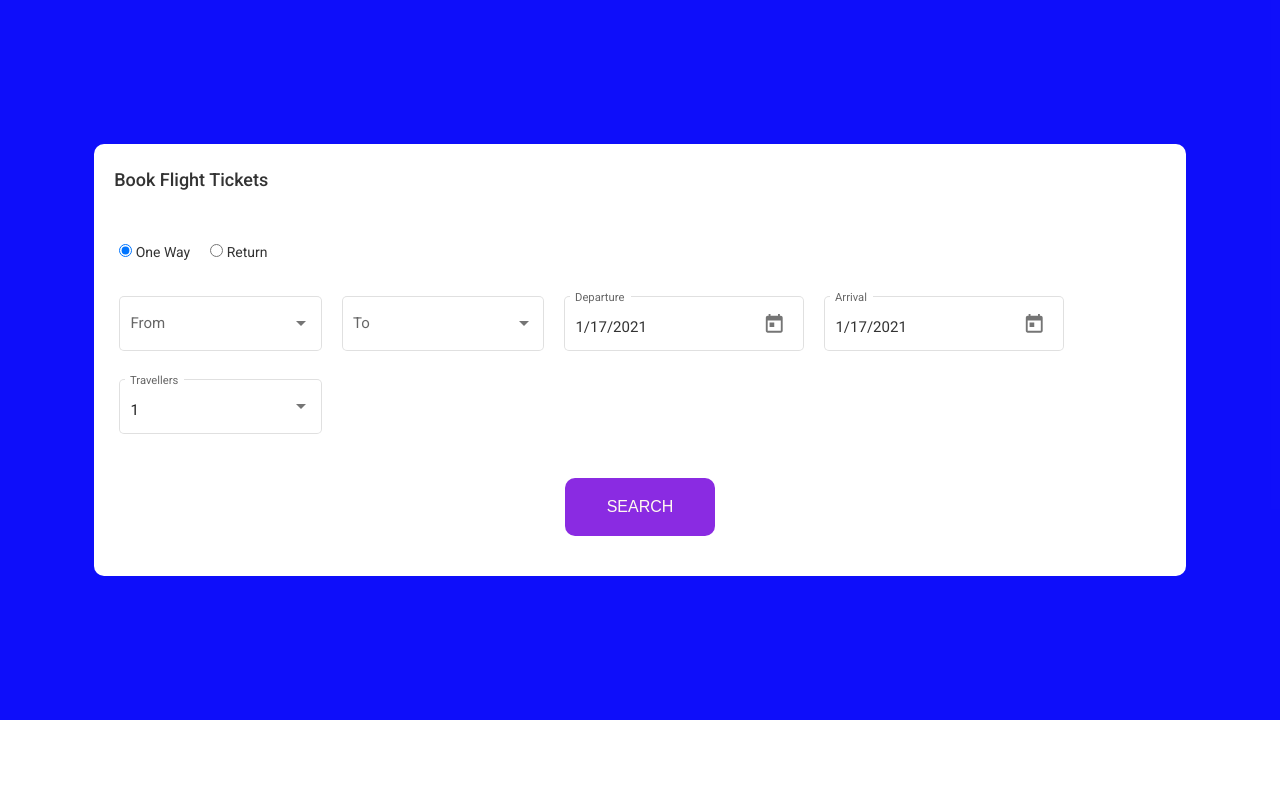
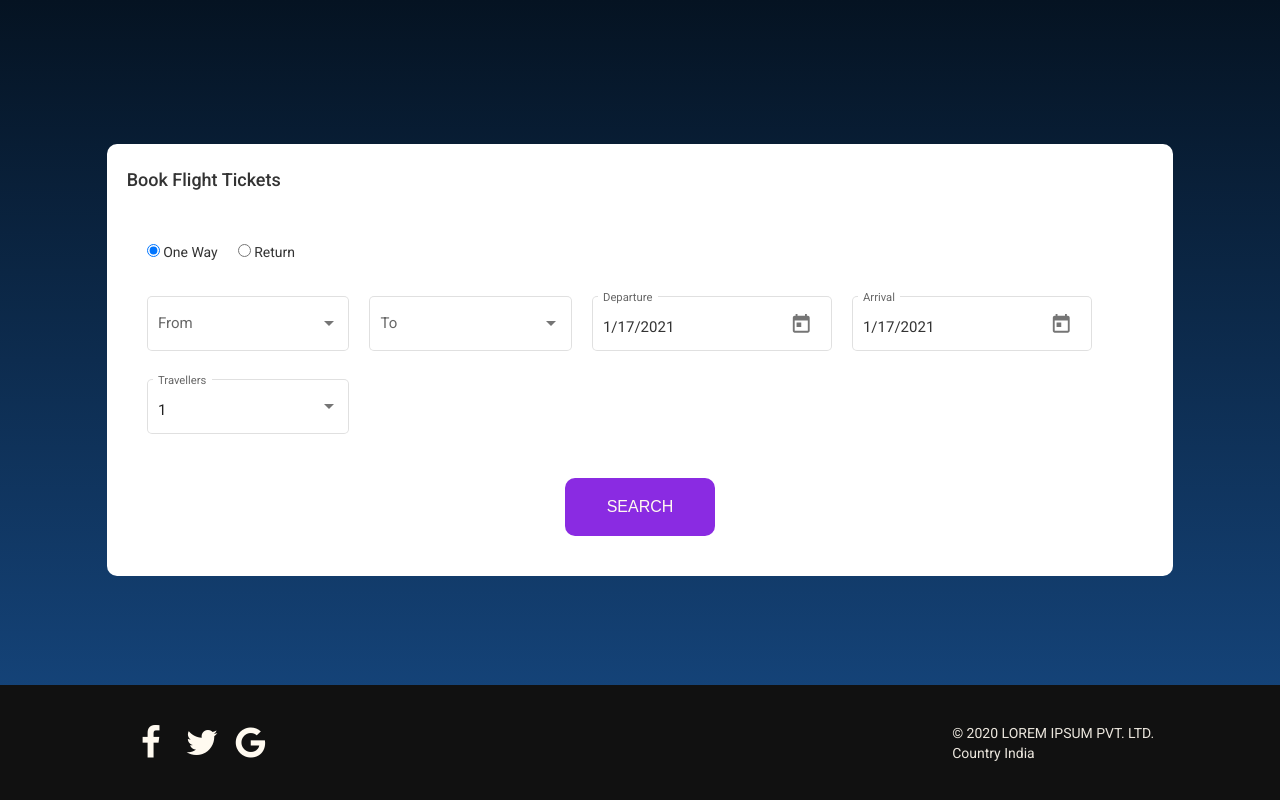
Before and after one commit to anurag4998/Airline, an Angular app: page / in a window 1280 px wide. Built offline with nearby package versions, Linux system fonts and the light colour scheme.

Commit message:
update search flight component add redirect on search and integrate with service

```diff
--- a/src/app/components/search/search.component.css
+++ b/src/app/components/search/search.component.css
@@ -2,11 +2,15 @@
 {
     height: 90vh;
     display: flex;
-    background-color: rgba(6, 6, 250, 0.966);
+    background-image: linear-gradient(to bottom,#051322,#15457c);
      justify-content: center;
     align-items: center;
 }
-
+.row
+{
+    margin-right: 0 !important;
+    margin-left: 0 !important;
+}
 .wrapper
 {
     min-height: 60%;
--- a/src/app/components/search/search.component.html
+++ b/src/app/components/search/search.component.html
@@ -1,6 +1,7 @@
 <div class="header row">
     <div class="wrapper col-10 ">
       <form class="form" #flightsearchform = "ngForm" (ngSubmit) = "onSubmit()" novalidate>
+
               <h2 class="form__heading">
                   Book Flight Tickets
               </h2>
@@ -68,8 +69,11 @@
               </div>
               <div class="row justify-content-center">
                 <button [disabled] = "flightsearchform.form.invalid" type="submit"
-                [ngClass]="(flightsearchform.form.invalid == false? 'btn-enabled' : 'btn-disabled')">SEARCH</button>
+                [ngClass]="(flightsearchform.form.invalid == false? 'btn-enabled' : 'btn-disabled')"
+                >SEARCH</button>
               </div>
           </form>
       </div>
   </div>
+
+<app-footer></app-footer>
--- a/src/app/components/search/search.component.ts
+++ b/src/app/components/search/search.component.ts
@@ -1,6 +1,8 @@
 import { Component, OnInit } from '@angular/core';
 import {AirportsService} from '../../services/airports.service';
+import {SearchflightService} from '../../services/searchflight.service'
 import {Searchflight} from '../../models/searchflight'
+import { Router } from '@angular/router';
 
 @Component({
   selector: 'app-search',
@@ -9,7 +11,7 @@ import {Searchflight} from '../../models/searchflight'
 })
 export class SearchComponent implements OnInit {
 
-  constructor(private service : AirportsService) {
+  constructor(private service : AirportsService, private GetFlightsService:SearchflightService,private router: Router) {
     const currentYear = new Date().getFullYear();
     const currentMonth = new Date().getMonth();
     const currentDate = new Date().getDate();
@@ -28,12 +30,31 @@ export class SearchComponent implements OnInit {
   public arrivalcity:string
   minDate: Date;
   maxDate: Date;
+  pageName = 'flight/search'
+
 
   model = new Searchflight("one-way","Delhi", '', new Date(), new Date() , 1);
 
-  onSubmit()
+
+
+  async onSubmit()
   {
-    console.log(3)
+    var days = ['Sunday','Monday','Tuesday','Wednesday','Thursday','Friday','Saturday'];
+
+    let depart_location = this.model.departurelocation
+    let arrival_location = this.model.arrivallocation
+    let departure_date = `${this.model.departuredate.getFullYear()}-${this.model.departuredate.getUTCMonth()+1}-${this.model.departuredate.getDate()}`
+    let day = days[this.model.departuredate.getDay()]
+    let direction = this.model.direction
+    let seats = this.model.seats
+
+    if(this.model.direction == 'one-way')
+     await this.GetFlightsService.post(
+        depart_location,arrival_location,day,departure_date,seats
+      )
+
+    this.router.navigate([`${this.pageName}`]);
+
 
   }
 
```
